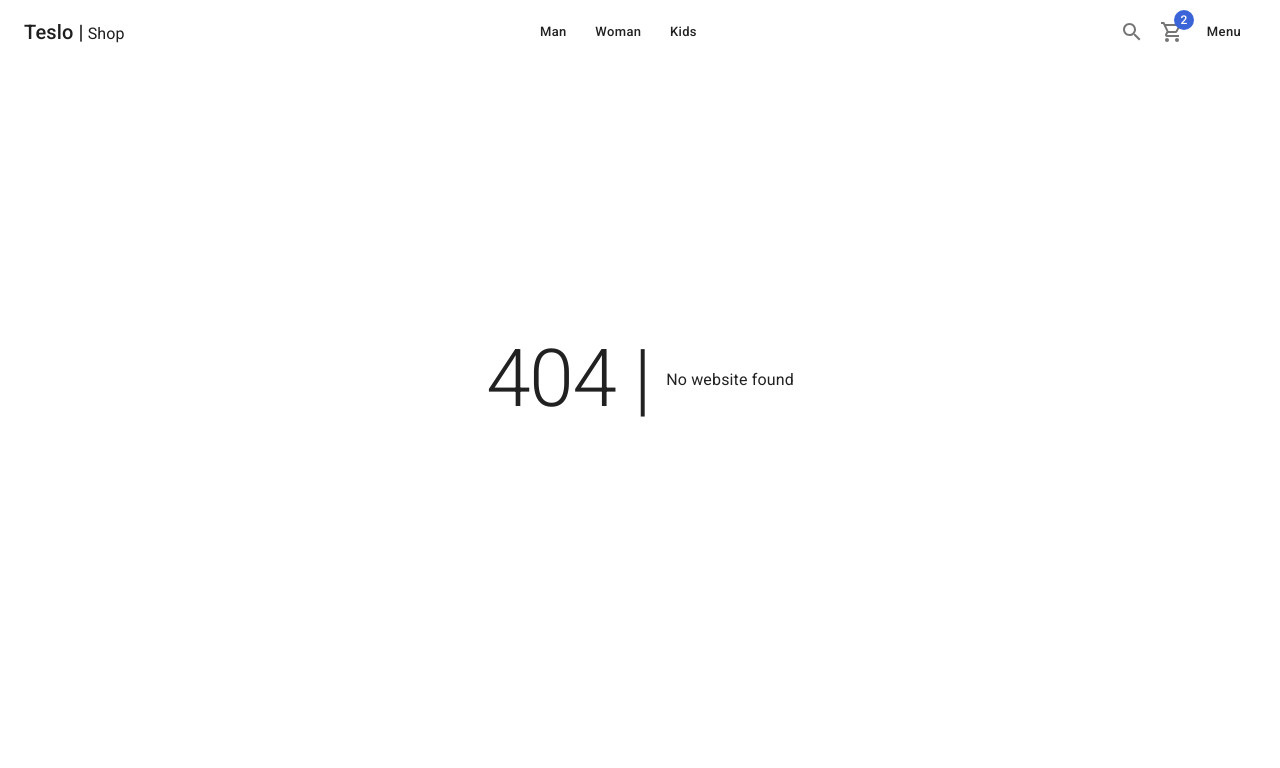
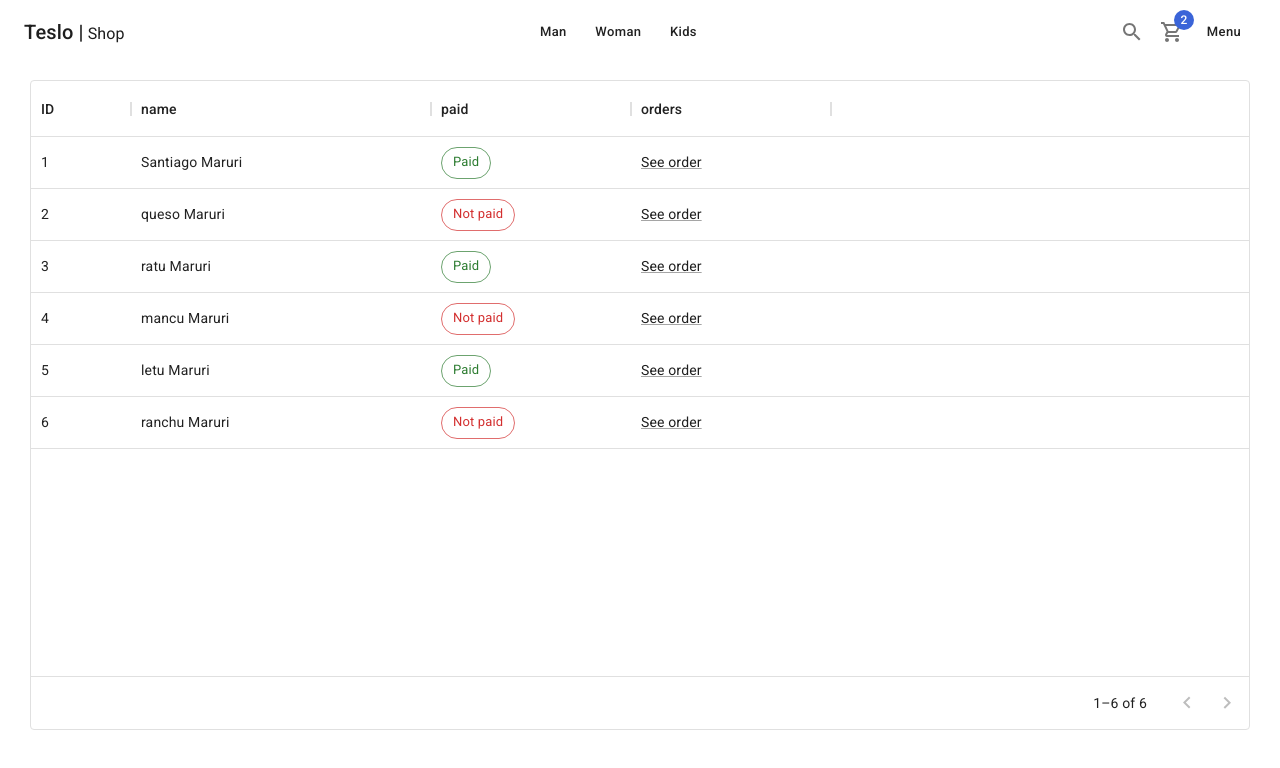
Before and after one commit to galeonn321/Teslo-Website, a Next.js app: page /orders/history in a window 1280 px wide. Before the commit this address had no page. Shown: the top 768 px of the page. Built offline with nearby package versions, Linux system fonts and the light colour scheme.

Commit message:
orderSummary added values

```diff
--- a/components/cart/CartList.tsx
+++ b/components/cart/CartList.tsx
@@ -31,7 +31,7 @@ export const CartList: FC<Props> = ({ editable = false }) => {
               <Link>
                 <CardActionArea>
                   <CardMedia
-                    image={`products/${product.images[0]}`}
+                    image={`/products/${product.images[0]}`}
                     component="img"
                     sx={{ borderRadius: "5px" }}
                   />
--- a/components/cart/OrderSummary.tsx
+++ b/components/cart/OrderSummary.tsx
@@ -1,4 +1,4 @@
-import { Grid, Typography } from "@mui/material";
+import {  Grid, Typography } from "@mui/material";
 
 export const OrderSummary = () => {
   return (
--- a/package.json
+++ b/package.json
@@ -13,6 +13,7 @@
     "@emotion/styled": "^11.10.4",
     "@mui/icons-material": "^5.10.3",
     "@mui/material": "^5.10.5",
+    "@mui/x-data-grid": "^5.17.2",
     "next": "12.3.0",
     "react": "18.2.0",
     "react-dom": "18.2.0",
--- a/pages/cart/index.tsx
+++ b/pages/cart/index.tsx
@@ -33,7 +33,7 @@ const index = () => {
                   color="secondary"
                   className="circular-btn"
                   fullWidth
-                ></Button>
+                > Checkout</Button>
               </Box>
             </CardContent>
           </Card>
--- /dev/null
+++ b/pages/orders/history.tsx
@@ -0,0 +1,66 @@
+import { Chip, Grid, Typography, Link } from '@mui/material';
+import { DataGrid, GridColDef } from "@mui/x-data-grid";
+import { ShopLayout } from "../../components/layouts/ShopLayout";
+import NextLink from "next/link";
+
+const columns: GridColDef[] = [
+  { field: "id", headerName: "ID", width: 100 },
+  { field: "fullname", headerName: "name", width: 300 },
+  {
+    field: "paid",
+    headerName: "paid",
+    description: "Shows if the payment is completed or not",
+    width: 200,
+    renderCell: (params) => {
+      return params.row.paid ? (
+        <Chip color="success" label="Paid" variant="outlined" />
+      ) : (
+        <Chip color="error" label="Not paid" variant="outlined" />
+      );
+    },
+  },
+  {
+    field: "order",
+    headerName: "orders",
+    description: "Shows if the payment is completed or not",
+    width: 200,
+    sortable:false,
+    renderCell: (params) => {
+      return (
+        <NextLink href={`/orders/${params.row.id}`}>
+          <Link underline='always'>See order</Link>
+        </NextLink>
+      );
+    },
+  },
+];
+const row = [
+  { id: 1, paid: true, fullname: "Santiago Maruri" },
+  { id: 2, paid: false, fullname: "queso Maruri" },
+  { id: 3, paid: true, fullname: "ratu Maruri" },
+  { id: 4, paid: false, fullname: "mancu Maruri" },
+  { id: 5, paid: true, fullname: "letu Maruri" },
+  { id: 6, paid: false, fullname: "ranchu Maruri" },
+];
+
+const historyPage = () => (
+  <ShopLayout
+    title={"Orders History"}
+    pageDescription={"Orders clients history"}
+  >
+    <Typography variant="h1" component="h1"></Typography>
+
+    <Grid container>
+      <Grid item xs={12} sx={{ height: 650, width: "100%" }}>
+        <DataGrid
+          rows={row}
+          columns={columns}
+          pageSize={10}
+          rowsPerPageOptions={[10]}
+        />
+      </Grid>
+    </Grid>
+  </ShopLayout>
+);
+
+export default historyPage;
```
Also changed, not shown: pages/checkout/address.tsx (added, +64 -0 lines), pages/checkout/summary.tsx (added, +65 -0 lines), pages/orders/[id].tsx (added, +89 -0 lines), 1 other file (tests, documents, lock files or other folders).
